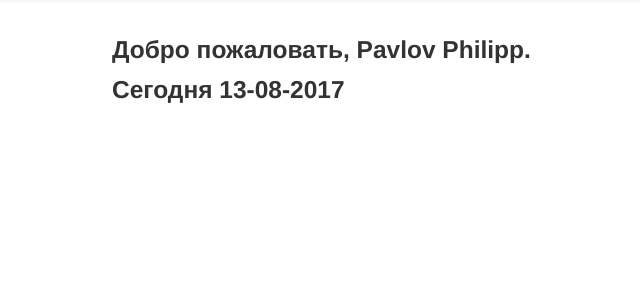
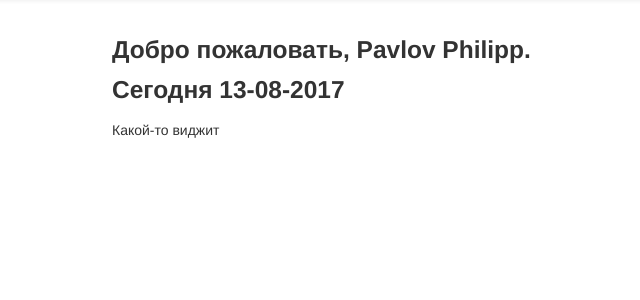
Before and after one commit to FORSEN-ROCK/recrut, a Django app: page / in a window 1280 px wide. Shown: the part 42-342 px from the top of the page, without its empty margins (58-698 px from the left). Run offline with Django 3.2, Linux system fonts and the light colour scheme; a user stored in the database is signed in; some libraries are stand-ins or nearby versions.

Commit message:
first edit

```diff
--- a/HRrecrut/templates/blog/index.html
+++ b/HRrecrut/templates/blog/index.html
@@ -8,6 +8,9 @@
             Добро пожаловать, {{ user.last_name }} {{ user.first_name }}.<br >
             Сегодня {{ date }}
         </h3>
+        <div>
+            <p>Какой-то виджит</p>
+        <div>
     {% endif %}
     <!--a href="/search/"><p>Перейти к поиску</p></a-->
 {% endblock %}
```
